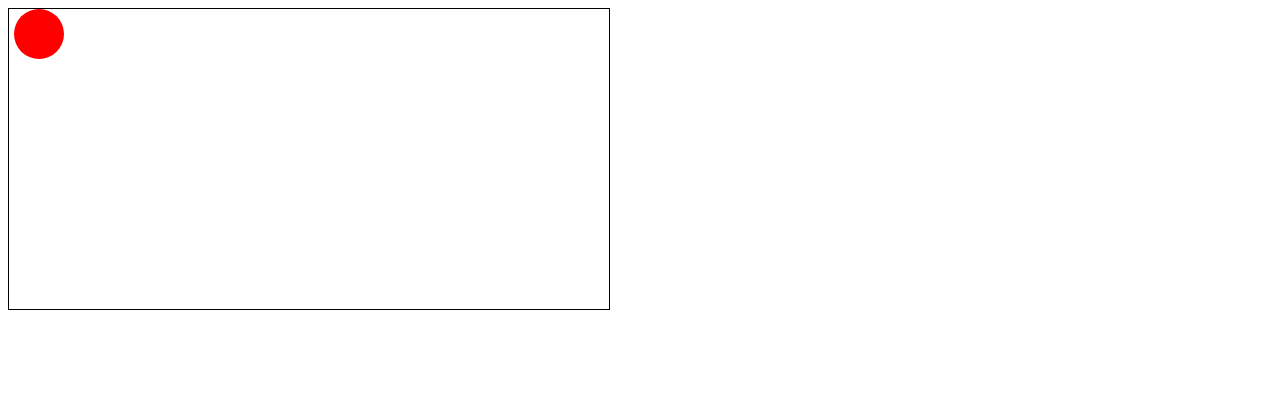
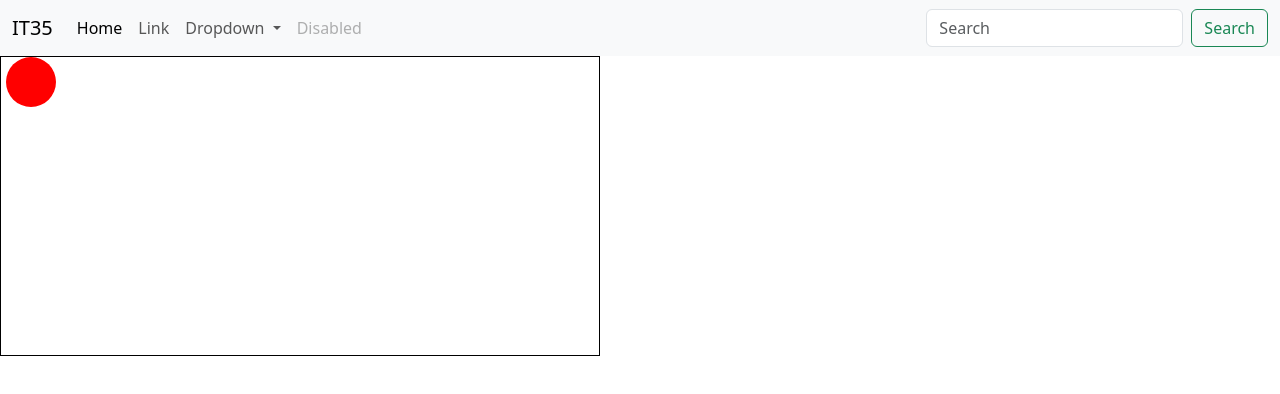
Before and after one commit to mudjakils/madrijanon-my-app, a plain HTML site: page dynamicsearch.html in a window 1280 px wide. Drawn offline with nearby package versions, Linux system fonts and the light colour scheme.

Commit message:
added navbar on search.html

```diff
--- a/dynamicsearch.html
+++ b/dynamicsearch.html
@@ -3,6 +3,8 @@
 <head>
 <meta charset="UTF-8">
 <meta name="viewport" content="width=device-width, initial-scale=1.0">
+<link href="https://cdn.jsdelivr.net/npm/bootstrap@5.3.2/dist/css/bootstrap.min.css" rel="stylesheet" integrity="sha384-T3c6CoIi6uLrA9TneNEoa7RxnatzjcDSCmG1MXxSR1GAsXEV/Dwwykc2MPK8M2HN" crossorigin="anonymous">
+    <script src="https://cdn.jsdelivr.net/npm/bootstrap@5.3.2/dist/js/bootstrap.bundle.min.js" integrity="sha384-C6RzsynM9kWDrMNeT87bh95OGNyZPhcTNXj1NW7RuBCsyN/o0jlpcV8Qyq46cDfL" crossorigin="anonymous"></script>
 <title>Simple Harmonic Oscillator</title>
 <style>
     #oscillator {
@@ -20,6 +22,42 @@
     }
 </style>
 </head>
+<nav class="navbar navbar-expand-lg bg-body-tertiary">
+    <div class="container-fluid">
+      <a class="navbar-brand" href="index.html">IT35</a>
+      <button class="navbar-toggler" type="button" data-bs-toggle="collapse" data-bs-target="#navbarSupportedContent" aria-controls="navbarSupportedContent" aria-expanded="false" aria-label="Toggle navigation">
+        <span class="navbar-toggler-icon"></span>
+      </button>
+      <div class="collapse navbar-collapse" id="navbarSupportedContent">
+        <ul class="navbar-nav me-auto mb-2 mb-lg-0">
+          <li class="nav-item">
+            <a class="nav-link active" aria-current="page" href="index.html">Home</a>
+          </li>
+          <li class="nav-item">
+            <a class="nav-link" href="#">Link</a>
+          </li>
+          <li class="nav-item dropdown">
+            <a class="nav-link dropdown-toggle" href="#" role="button" data-bs-toggle="dropdown" aria-expanded="false">
+              Dropdown
+            </a>
+            <ul class="dropdown-menu">
+              <li><a class="dropdown-item" href="#">Action</a></li>
+              <li><a class="dropdown-item" href="#">Another action</a></li>
+              <li><hr class="dropdown-divider"></li>
+              <li><a class="dropdown-item" href="#">Something else here</a></li>
+            </ul>
+          </li>
+          <li class="nav-item">
+            <a class="nav-link disabled" aria-disabled="true">Disabled</a>
+          </li>
+        </ul>
+        <form class="d-flex" role="search">
+          <input class="form-control me-2" type="search" placeholder="Search" aria-label="Search">
+          <button class="btn btn-outline-success" type="submit">Search</button>
+        </form>
+      </div>
+    </div>
+  </nav>
 <body>
 <div id="oscillator">
     <div id="mass"></div>
```
